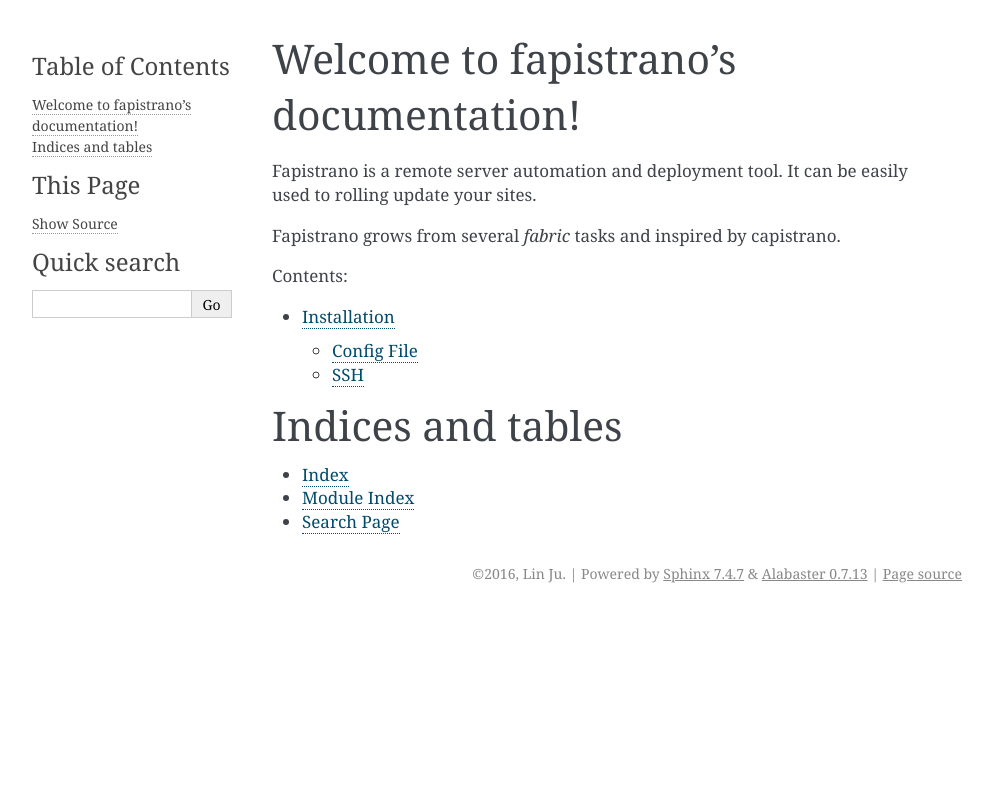
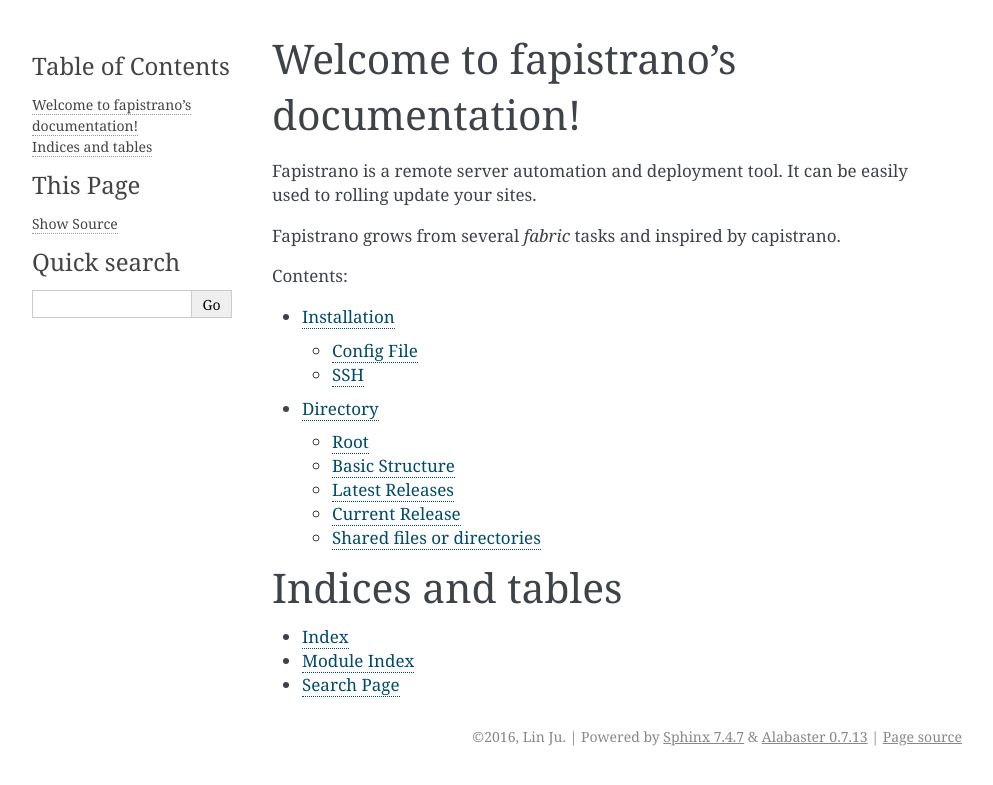
Before and after one commit to liwushuo/fapistrano, a Sphinx documentation site: the page built from docs/index.rst, in a window 1280 px wide. Shown: the top 785 px of the page, without its empty margins (148-1141 px from the left). Built offline with Sphinx 7.4.7, drawn with Linux system fonts in a browser that asks for light colours; pages that are not in the unit, such as notebooks, are missing from menus; some of the changed lines change nothing that is shown.

Commit message:
Add directory chapter.

```diff
--- /dev/null
+++ b/docs/directory.rst
@@ -0,0 +1,68 @@
+Directory
+==========
+
+Root
+-----
+
+The root path of this structure can be defined with the configuration variable `path`.
+
+Default `path` is `/home/%(user)s/www/%(app_name)s`.
+
+Assuming your `deploy.yml` contains this::
+
+    user: deploy
+    app_name: example
+
+Then you project will be deployed to `/home/deploy/www/example`.
+
+If you have special demand, you can rewrite `path` in your `deploy.yml`::
+
+    user: deploy
+    app_name: example
+    path: /var/www/example
+
+Basic Structure
+---------------
+
+The directory hierarchy on each remote host is strictly defined.
+Inspecting the tree inside `path` may look like this::
+
+    ├── current -> /home/deploy/www/example/releases/160323-164537
+    ├── releases
+    │   ├── 160323-164333
+    │   ├── 160323-164407
+    │   ├── 160323-164537
+    │   │   ├── configs
+    │   │   │   └── supervisor_staging_app.conf -> /home/deploy/www/example/shared/configs/supervisor_staging_app.conf
+    └── shared
+        ├── configs
+        │   └── supervisor_staging_app.conf
+
+Latest Releases
+---------------
+
+`releases` is a directory contains several latest deployments.
+
+A directory naming with `%y%m%d-%H%M%S` will be created after a deployment starting.
+
+Default path is `%(path)s/releases`.
+
+Current Release
+---------------
+
+`current` is a symlink to latest deployment listed in `releases` directory.
+
+This symlink is updated at the end of a successful deployment.
+If the deployment fails in any step the current symlink still points to the old release.
+
+If you are releasing a new deployment, `current` will be symlink to newly created directory.
+If you are rollbacking an old deployment, `current` will be symlink to elderly existed directory.
+
+Default symlink is `%(path)s/current`.
+
+Shared files or directories
+---------------------------
+
+`shared` is a directory contains files and directories that will be symlinked in each release.
+
+Default path is `%(path)s/shared`.
--- a/docs/index.rst
+++ b/docs/index.rst
@@ -17,6 +17,7 @@
    :maxdepth: 2
 
    installation
+   directory
    quick_start
 
 Indices and tables
```
